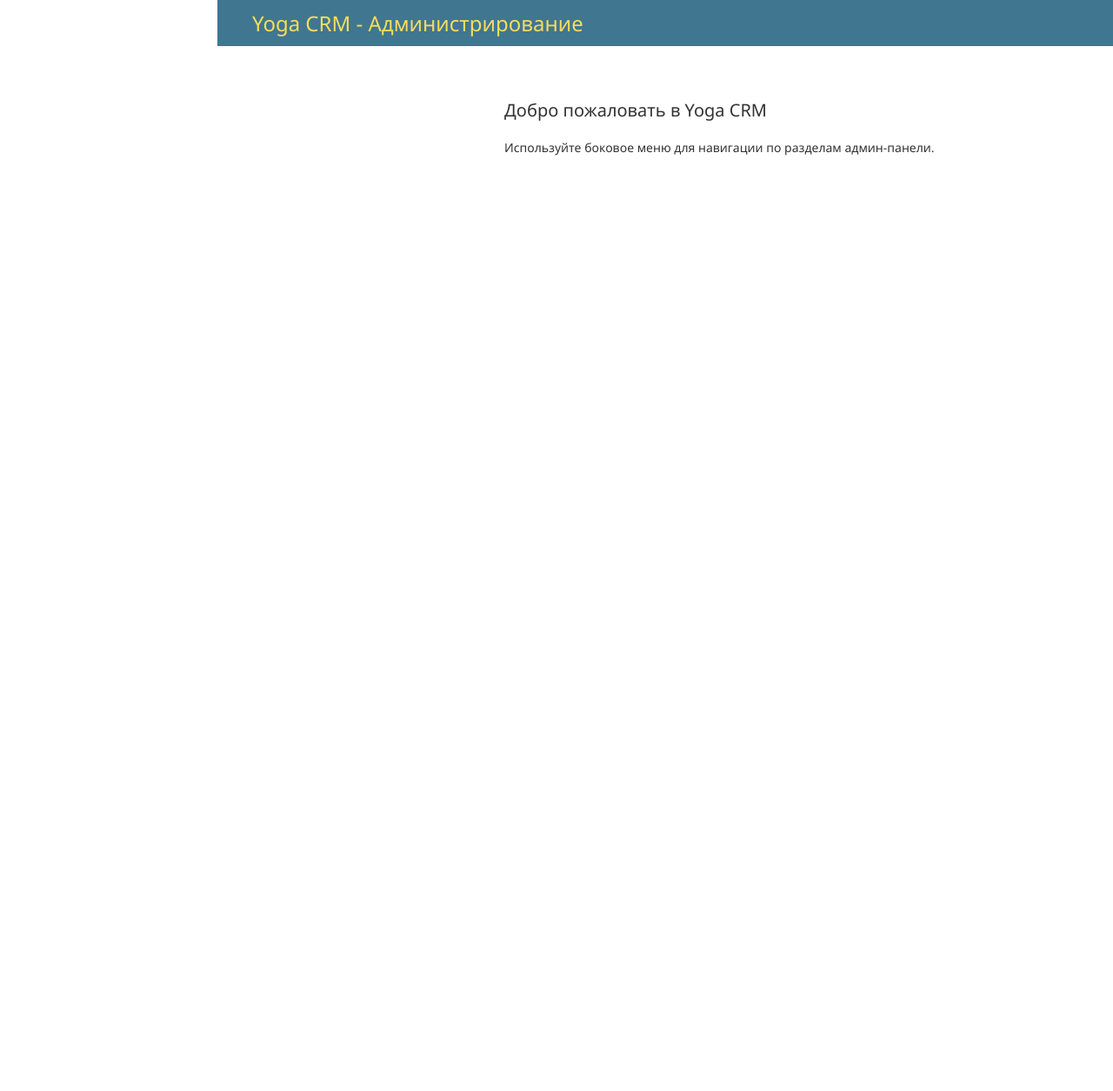
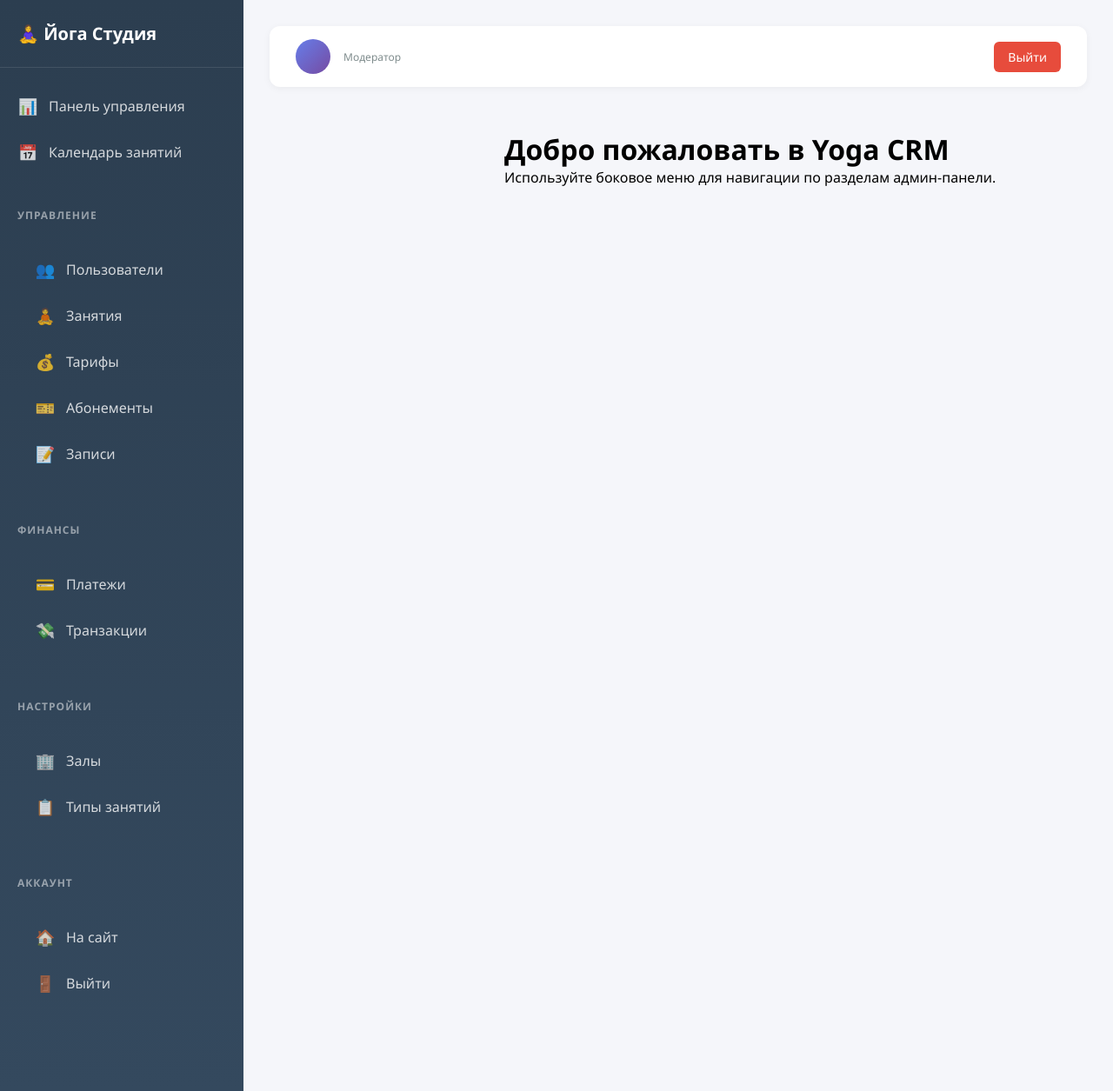
Before and after one commit to Scorpeex/yoga_crm, a Django app: template core/templates/admin/index.html in a window 1280 px wide. Shown: the whole page at 87% size. Run offline with Django 5.2, Linux system fonts and the light colour scheme; the template is opened without the code that fills it, so the values that code supplies are empty.

Commit message:
Title: Add custom admin panel with dashboard and navigation sidebar
Key features implemented:
- New admin base template with styled sidebar navigation and top bar at core/templates/core/admin/base.html
- Admin dashboard page with statistics cards and quick actions at core/templates/core/admin/dashboard.html
- Updated sidebar to include admin panel link and fix permission check condition in core/templates/core/includes/sidebar.html
- Added admin_dashboard view with statistics queries in core/views.py
- Registered admin-panel URL route in yoga_crm/urls.py
- Updated .gitignore with standard Django patterns

The new admin panel provides a custom interface with role-based access, dashboard statistics, and organized navigation menu alongside the existing Django admin functionality.

```diff
--- /dev/null
+++ b/core/templates/core/admin/base.html
@@ -0,0 +1,272 @@
+<!DOCTYPE html>
+<html lang="ru">
+<head>
+    <meta charset="UTF-8">
+    <meta name="viewport" content="width=device-width, initial-scale=1.0">
+    <title>{% block title %}Админ-панель - Йога Студия{% endblock %}</title>
+    {% load static %}
+    <style>
+        * {
+            margin: 0;
+            padding: 0;
+            box-sizing: border-box;
+        }
+
+        body {
+            font-family: 'Segoe UI', Tahoma, Geneva, Verdana, sans-serif;
+            background: #f5f6fa;
+            display: flex;
+            min-height: 100vh;
+        }
+
+        /* Боковое меню */
+        .sidebar {
+            width: 280px;
+            background: linear-gradient(180deg, #2c3e50 0%, #34495e 100%);
+            color: white;
+            position: fixed;
+            height: 100vh;
+            overflow-y: auto;
+            z-index: 1000;
+        }
+
+        .sidebar-header {
+            padding: 25px 20px;
+            border-bottom: 1px solid rgba(255,255,255,0.1);
+        }
+
+        .sidebar-header h2 {
+            font-size: 20px;
+            font-weight: 600;
+        }
+
+        .sidebar-menu {
+            list-style: none;
+            padding: 20px 0;
+        }
+
+        .sidebar-menu li {
+            margin-bottom: 5px;
+        }
+
+        .sidebar-menu a {
+            display: flex;
+            align-items: center;
+            gap: 12px;
+            padding: 12px 20px;
+            color: rgba(255,255,255,0.8);
+            text-decoration: none;
+            transition: all 0.2s;
+        }
+
+        .sidebar-menu a:hover,
+        .sidebar-menu a.active {
+            background: rgba(255,255,255,0.1);
+            color: white;
+        }
+
+        .sidebar-menu .menu-icon {
+            font-size: 18px;
+            width: 24px;
+            text-align: center;
+        }
+
+        .sidebar-section {
+            padding: 15px 20px;
+        }
+
+        .sidebar-section h3 {
+            font-size: 12px;
+            text-transform: uppercase;
+            color: rgba(255,255,255,0.5);
+            margin-bottom: 10px;
+            letter-spacing: 1px;
+        }
+
+        /* Основной контент */
+        .main-content {
+            margin-left: 280px;
+            flex: 1;
+            padding: 30px;
+        }
+
+        .top-bar {
+            background: white;
+            padding: 15px 30px;
+            border-radius: 12px;
+            margin-bottom: 30px;
+            display: flex;
+            justify-content: space-between;
+            align-items: center;
+            box-shadow: 0 2px 8px rgba(0,0,0,0.05);
+        }
+
+        .user-info {
+            display: flex;
+            align-items: center;
+            gap: 15px;
+        }
+
+        .user-avatar {
+            width: 40px;
+            height: 40px;
+            border-radius: 50%;
+            background: linear-gradient(135deg, #667eea 0%, #764ba2 100%);
+            display: flex;
+            align-items: center;
+            justify-content: center;
+            color: white;
+            font-weight: 600;
+        }
+
+        .logout-btn {
+            padding: 8px 16px;
+            background: #e74c3c;
+            color: white;
+            border: none;
+            border-radius: 6px;
+            cursor: pointer;
+            text-decoration: none;
+            font-size: 14px;
+            transition: background 0.2s;
+        }
+
+        .logout-btn:hover {
+            background: #c0392b;
+        }
+    </style>
+</head>
+<body>
+    <!-- Боковое меню -->
+    <nav class="sidebar">
+        <div class="sidebar-header">
+            <h2>🧘‍♀️ Йога Студия</h2>
+        </div>
+
+        <ul class="sidebar-menu">
+            <li>
+                <a href="{% url 'admin_dashboard' %}" class="{% if request.resolver_match.url_name == 'admin_dashboard' %}active{% endif %}">
+                    <span class="menu-icon">📊</span>
+                    <span>Панель управления</span>
+                </a>
+            </li>
+            <li>
+                <a href="{% url 'calendar_view' %}">
+                    <span class="menu-icon">📅</span>
+                    <span>Календарь занятий</span>
+                </a>
+            </li>
+        </ul>
+
+        <div class="sidebar-section">
+            <h3>Управление</h3>
+            <ul class="sidebar-menu">
+                <li>
+                    <a href="{% url 'admin_users' %}" class="{% if request.resolver_match.url_name == 'admin_users' %}active{% endif %}">
+                        <span class="menu-icon">👥</span>
+                        <span>Пользователи</span>
+                    </a>
+                </li>
+                <li>
+                    <a href="{% url 'admin_classes' %}" class="{% if request.resolver_match.url_name == 'admin_classes' %}active{% endif %}">
+                        <span class="menu-icon">🧘</span>
+                        <span>Занятия</span>
+                    </a>
+                </li>
+                <li>
+                    <a href="{% url 'admin_tariffs' %}" class="{% if request.resolver_match.url_name == 'admin_tariffs' %}active{% endif %}">
+                        <span class="menu-icon">💰</span>
+                        <span>Тарифы</span>
+                    </a>
+                </li>
+                <li>
+                    <a href="{% url 'admin_subscriptions' %}" class="{% if request.resolver_match.url_name == 'admin_subscriptions' %}active{% endif %}">
+                        <span class="menu-icon">🎫</span>
+                        <span>Абонементы</span>
+                    </a>
+                </li>
+                <li>
+                    <a href="{% url 'admin_bookings' %}" class="{% if request.resolver_match.url_name == 'admin_bookings' %}active{% endif %}">
+                        <span class="menu-icon">📝</span>
+                        <span>Записи</span>
+                    </a>
+                </li>
+            </ul>
+        </div>
+
+        <div class="sidebar-section">
+            <h3>Финансы</h3>
+            <ul class="sidebar-menu">
+                <li>
+                    <a href="{% url 'admin_payments' %}" class="{% if request.resolver_match.url_name == 'admin_payments' %}active{% endif %}">
+                        <span class="menu-icon">💳</span>
+                        <span>Платежи</span>
+                    </a>
+                </li>
+                <li>
+                    <a href="{% url 'admin_transactions' %}" class="{% if request.resolver_match.url_name == 'admin_transactions' %}active{% endif %}">
+                        <span class="menu-icon">💸</span>
+                        <span>Транзакции</span>
+                    </a>
+                </li>
+            </ul>
+        </div>
+
+        <div class="sidebar-section">
+            <h3>Настройки</h3>
+            <ul class="sidebar-menu">
+                <li>
+                    <a href="{% url 'admin_halls' %}" class="{% if request.resolver_match.url_name == 'admin_halls' %}active{% endif %}">
+                        <span class="menu-icon">🏢</span>
+                        <span>Залы</span>
+                    </a>
+                </li>
+                <li>
+                    <a href="{% url 'admin_class_types' %}" class="{% if request.resolver_match.url_name == 'admin_class_types' %}active{% endif %}">
+                        <span class="menu-icon">📋</span>
+                        <span>Типы занятий</span>
+                    </a>
+                </li>
+            </ul>
+        </div>
+
+        <div class="sidebar-section">
+            <h3>Аккаунт</h3>
+            <ul class="sidebar-menu">
+                <li>
+                    <a href="/">
+                        <span class="menu-icon">🏠</span>
+                        <span>На сайт</span>
+                    </a>
+                </li>
+                <li>
+                    <a href="{% url 'logout' %}">
+                        <span class="menu-icon">🚪</span>
+                        <span>Выйти</span>
+                    </a>
+                </li>
+            </ul>
+        </div>
+    </nav>
+
+    <!-- Основной контент -->
+    <div class="main-content">
+        <div class="top-bar">
+            <div class="user-info">
+                <div class="user-avatar">
+                    {{ user.first_name|default:user.username|slice:":1"|upper }}
+                </div>
+                <div>
+                    <strong>{{ user.get_full_name|default:user.username }}</strong>
+                    <div style="font-size: 12px; color: #7f8c8d;">
+                        {% if user.is_superuser %}Суперадмин{% elif user.is_staff %}Администратор{% else %}Модератор{% endif %}
+                    </div>
+                </div>
+            </div>
+            <a href="{% url 'logout' %}" class="logout-btn">Выйти</a>
+        </div>
+
+        {% block content %}{% endblock %}
+    </div>
+</body>
+</html>
--- a/core/templates/core/includes/sidebar.html
+++ b/core/templates/core/includes/sidebar.html
@@ -9,11 +9,12 @@
         </ul>
     </div>
 
-    {% if user.is_staff %}
+    {% if user.is_staff or user.is_superuser %}
     <div class="sidebar-section">
         <h3>⚙️ Администрирование</h3>
         <ul>
-            <li><a href="/admin/">🏠 Главная админа</a></li>
+            <li><a href="/admin-panel/">📊 Панель управления</a></li>
+            <li><a href="/admin/">🏠 Django админка</a></li>
             <li><a href="/admin/core/userdefaultsettings/">⚙️ Настройки новых пользователей</a></li>
             <li><a href="/admin/auth/group/">🔑 Группы прав</a></li>
             <li><a href="/admin/core/user/">👥 Пользователи</a></li>
--- a/yoga_crm/urls.py
+++ b/yoga_crm/urls.py
@@ -42,4 +42,7 @@ urlpatterns = [
     path('api/auth/telegram/', views.telegram_auth, name='telegram_auth'),
     # VK авторизация
     path('api/auth/vk/', views.vk_auth, name='vk_auth'),
+
+    # Кастомная админ-панель
+    path('admin-panel/', views.admin_dashboard, name='admin_dashboard'),
 ]
```
Also changed, not shown: core/templates/core/admin/dashboard.html (added, +330 -0 lines), core/views.py (+52 -2 lines), 1 other file.
